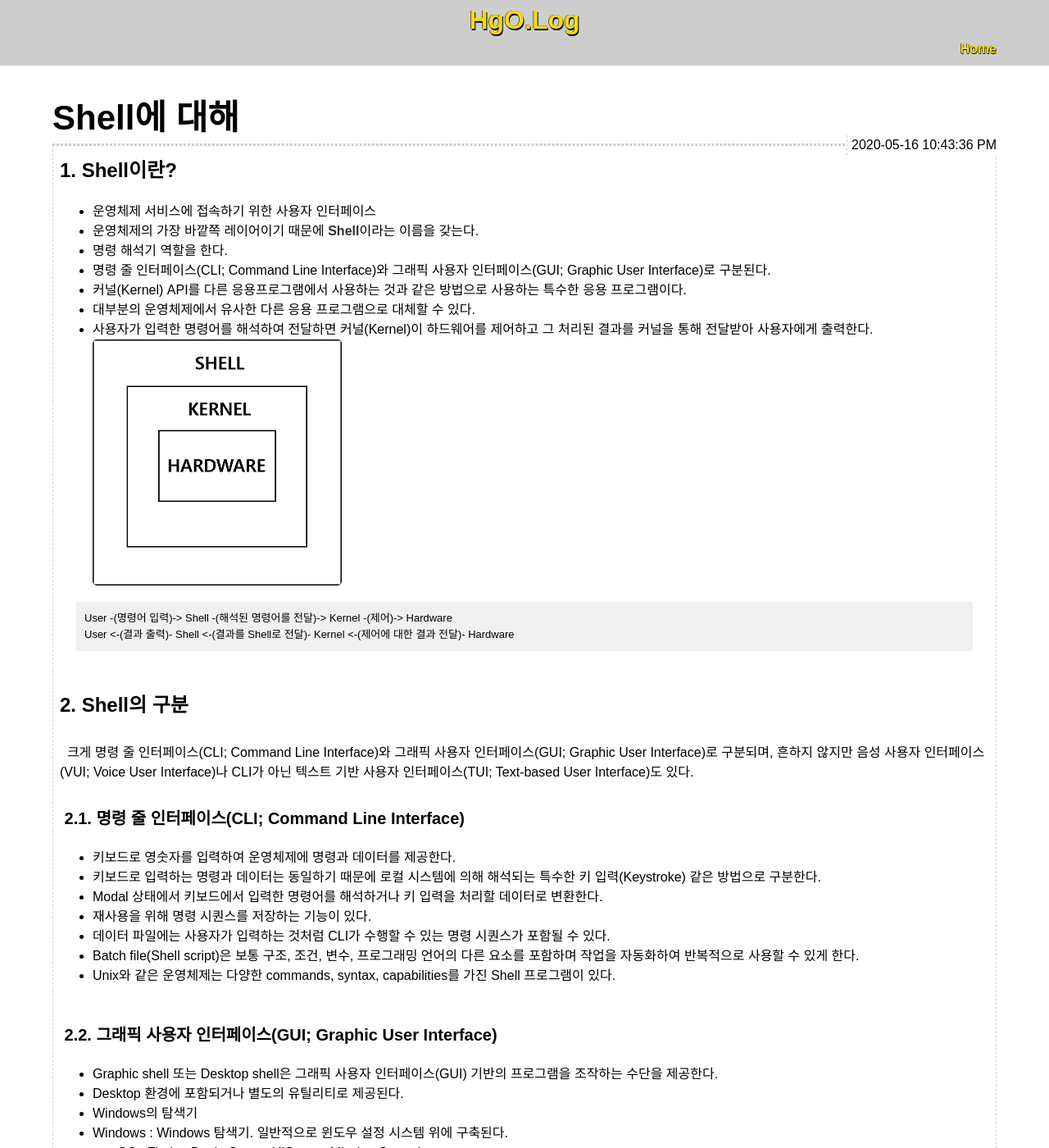
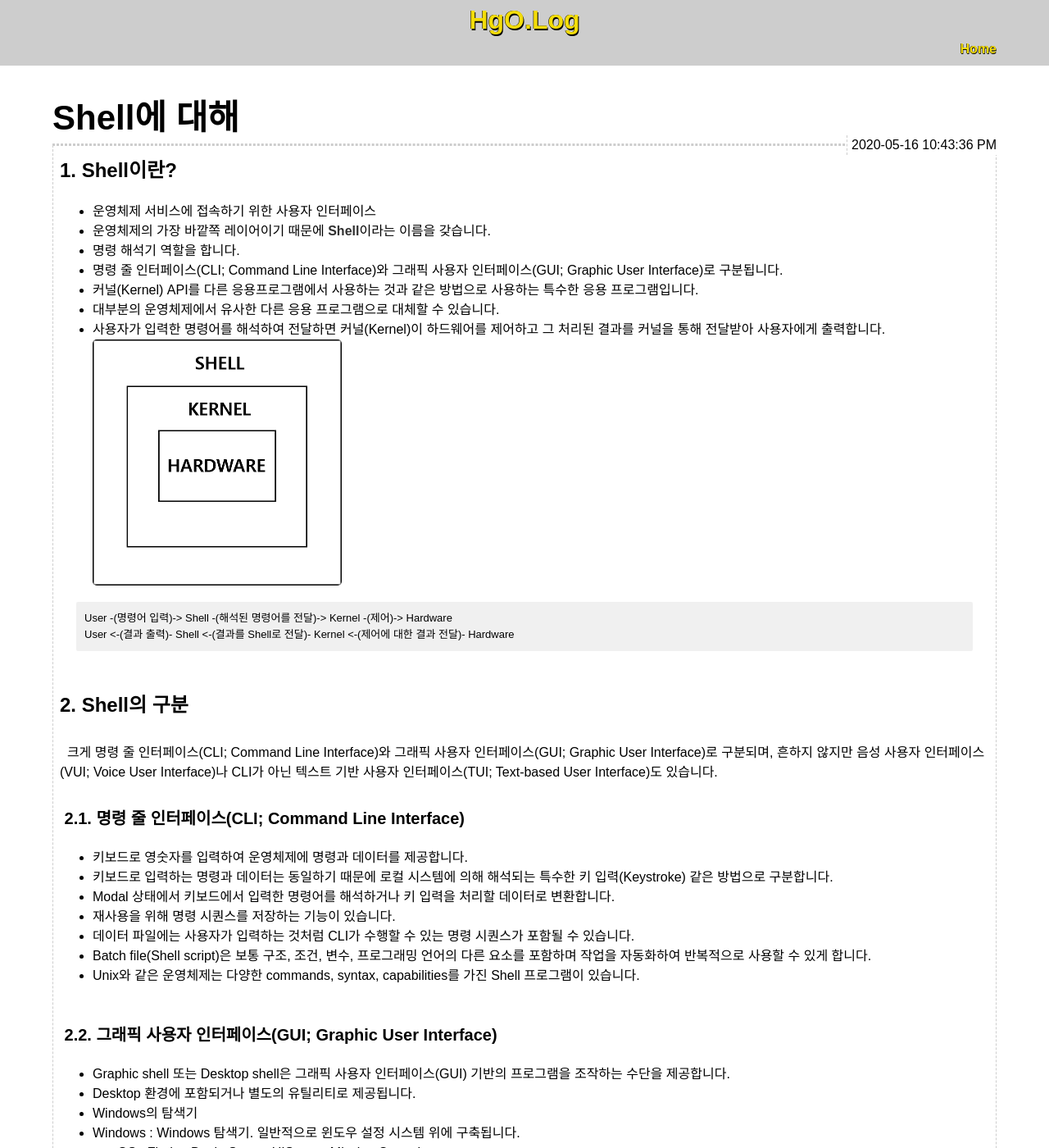
Before and after one commit to HgO-git/hgo-git.github.io, a Jekyll site: the page built from _posts/Shell/2020-05-16-22-43-shell.md, in a window 1280 px wide and 1400 px high. Shown: the whole window at 82% size. Built offline with Jekyll 4.4.1, drawn with Linux system fonts in a browser that asks for light colours; our own code applies the rules of GitHub Pages for plain Markdown files; some of the changed text lies outside the part shown.

Commit message:
[fix/post] shell post 문장 수정

```diff
--- a/_posts/Shell/2020-05-16-22-43-shell.md
+++ b/_posts/Shell/2020-05-16-22-43-shell.md
@@ -8,12 +8,12 @@ summary: "Shell에 대한 기본 설명"
 ---
 ##### 1. Shell이란?
 - 운영체제 서비스에 접속하기 위한 사용자 인터페이스
-- 운영체제의 가장 바깥쪽 레이어이기 때문에 **Shell**이라는 이름을 갖는다.
-- 명령 해석기 역할을 한다.
-- 명령 줄 인터페이스(CLI; Command Line Interface)와 그래픽 사용자 인터페이스(GUI; Graphic User Interface)로 구분된다.
-- 커널(Kernel) API를 다른 응용프로그램에서 사용하는 것과 같은 방법으로 사용하는 특수한 응용 프로그램이다.
-- 대부분의 운영체제에서 유사한 다른 응용 프로그램으로 대체할 수 있다.
-- 사용자가 입력한 명령어를 해석하여 전달하면 커널(Kernel)이 하드웨어를 제어하고 그 처리된 결과를 커널을 통해 전달받아 사용자에게 출력한다.  ![Shell 설명](/assets/images/post_shell.png){: width="303.5px" height="300px"}
+- 운영체제의 가장 바깥쪽 레이어이기 때문에 **Shell**이라는 이름을 갖습니다.
+- 명령 해석기 역할을 합니다.
+- 명령 줄 인터페이스(CLI; Command Line Interface)와 그래픽 사용자 인터페이스(GUI; Graphic User Interface)로 구분됩니다.
+- 커널(Kernel) API를 다른 응용프로그램에서 사용하는 것과 같은 방법으로 사용하는 특수한 응용 프로그램입니다.
+- 대부분의 운영체제에서 유사한 다른 응용 프로그램으로 대체할 수 있습니다.
+- 사용자가 입력한 명령어를 해석하여 전달하면 커널(Kernel)이 하드웨어를 제어하고 그 처리된 결과를 커널을 통해 전달받아 사용자에게 출력합니다.  ![Shell 설명](/assets/images/post_shell.png){: width="303.5px" height="300px"}
 <pre>
 User -(명령어 입력)-> Shell -(해석된 명령어를 전달)-> Kernel -(제어)-> Hardware
 User <-(결과 출력)- Shell <-(결과를 Shell로 전달)- Kernel <-(제어에 대한 결과 전달)- Hardware
@@ -23,24 +23,24 @@ User <-(결과 출력)- Shell <-(결과를 Shell로 전달)- Kernel <-(제어에
 
 ##### 2. Shell의 구분
 <br>
-&nbsp; 크게 명령 줄 인터페이스(CLI; Command Line Interface)와 그래픽 사용자 인터페이스(GUI; Graphic User Interface)로 구분되며, 흔하지 않지만 음성 사용자 인터페이스(VUI; Voice User Interface)나 CLI가 아닌 텍스트 기반 사용자 인터페이스(TUI; Text-based User Interface)도 있다.
+&nbsp; 크게 명령 줄 인터페이스(CLI; Command Line Interface)와 그래픽 사용자 인터페이스(GUI; Graphic User Interface)로 구분되며, 흔하지 않지만 음성 사용자 인터페이스(VUI; Voice User Interface)나 CLI가 아닌 텍스트 기반 사용자 인터페이스(TUI; Text-based User Interface)도 있습니다.
 
 <br>
 ###### &nbsp;2.1. 명령 줄 인터페이스(CLI; Command Line Interface)
-- 키보드로 영숫자를 입력하여 운영체제에 명령과 데이터를 제공한다.
-- 키보드로 입력하는 명령과 데이터는 동일하기 때문에 로컬 시스템에 의해 해석되는 특수한 키 입력(Keystroke) 같은 방법으로 구분한다.
-- Modal 상태에서 키보드에서 입력한 명령어를 해석하거나 키 입력을 처리할 데이터로 변환한다.
-- 재사용을 위해 명령 시퀀스를 저장하는 기능이 있다.
-- 데이터 파일에는 사용자가 입력하는 것처럼 CLI가 수행할 수 있는 명령 시퀀스가 포함될 수 있다.
-- Batch file(Shell script)은 보통 구조, 조건, 변수, 프로그래밍 언어의 다른 요소를 포함하며 작업을 자동화하여 반복적으로 사용할 수 있게 한다.
-- Unix와 같은 운영체제는 다양한 commands, syntax, capabilities를 가진 Shell 프로그램이 있다.
+- 키보드로 영숫자를 입력하여 운영체제에 명령과 데이터를 제공합니다.
+- 키보드로 입력하는 명령과 데이터는 동일하기 때문에 로컬 시스템에 의해 해석되는 특수한 키 입력(Keystroke) 같은 방법으로 구분합니다.
+- Modal 상태에서 키보드에서 입력한 명령어를 해석하거나 키 입력을 처리할 데이터로 변환합니다.
+- 재사용을 위해 명령 시퀀스를 저장하는 기능이 있습니다.
+- 데이터 파일에는 사용자가 입력하는 것처럼 CLI가 수행할 수 있는 명령 시퀀스가 포함될 수 있습니다.
+- Batch file(Shell script)은 보통 구조, 조건, 변수, 프로그래밍 언어의 다른 요소를 포함하며 작업을 자동화하여 반복적으로 사용할 수 있게 합니다.
+- Unix와 같은 운영체제는 다양한 commands, syntax, capabilities를 가진 Shell 프로그램이 있습니다.
 
 <br>
 ###### &nbsp;2.2. 그래픽 사용자 인터페이스(GUI; Graphic User Interface)
-- Graphic shell 또는 Desktop shell은 그래픽 사용자 인터페이스(GUI) 기반의 프로그램을 조작하는 수단을 제공한다.
-- Desktop 환경에 포함되거나 별도의 유틸리티로 제공된다.
+- Graphic shell 또는 Desktop shell은 그래픽 사용자 인터페이스(GUI) 기반의 프로그램을 조작하는 수단을 제공합니다.
+- Desktop 환경에 포함되거나 별도의 유틸리티로 제공됩니다.
 - Windows의 탐색기
-- Windows : Windows 탐색기. 일반적으로 윈도우 설정 시스템 위에 구축된다.
+- Windows : Windows 탐색기. 일반적으로 윈도우 설정 시스템 위에 구축됩니다.
 - macOS : Finder, Dock, SystemUIServer, Mission Control
 
 <br>
@@ -84,15 +84,15 @@ User <-(결과 출력)- Shell <-(결과를 Shell로 전달)- Kernel <-(제어에
 <br>
 
 ##### 4. Shell Script
-셸이나 명령 줄 인터프리터에서 돌아가도록 작성되었거나 한 운영 체제를 위해 쓰인 스크립트이다
-Windows에서는 Batch file이라고 하며 Windows 내부에서 Shell을 Mapping한 형태로 사용되는 것이기 때문에 Shell Script와 동일하다.
-즉, Unix에서는 Shell script, Windows에서는 Batch file이다.
+셸이나 명령 줄 인터프리터에서 돌아가도록 작성되었거나 한 운영 체제를 위해 쓰인 스크립트입니다
+Windows에서는 Batch file이라고 하며 Windows 내부에서 Shell을 Mapping한 형태로 사용되는 것이기 때문에 Shell Script와 동일합니다.
+즉, Unix에서는 Shell script, Windows에서는 Batch file입니다.
 
 <br>
 
 ##### 5. 참고
-- Kernel : 운영체제의 핵심. 메모리나 프로세서 등과 같은 하드웨어를 관리하며 시스템을 제어하는 역할을 한다.
-- Windows 10부터 Windows Subsystem for Linux(WSL)를 통해 Bash shell을 사용할 수 있다.
-- macOS Mojave 및 이전 버전에서는 Bash, macOS Catalina부터는 Z Shell이 기본 Shell로 사용된다.  <br> &nbsp;[> zsh를 기본 Shell로 설정](https://support.apple.com/en-us/HT208050)
-- nologin shell : 사용이 임시 정지된 계정이나 ftp, pop3, smtp와 같은 다른 목적을 위해 생성된 계정을 위한 목적으로 만들어졌으며 현재 많은 ISP 웹호스팅 업체에 의해 사용되고 있다.
-- Shell script와 Batch file은 동일한 의미이다. 다만, Batch file은 Shell을 사용하는 Windows에서 Shell을 사용하여
+- Kernel : 운영체제의 핵심. 메모리나 프로세서 등과 같은 하드웨어를 관리하며 시스템을 제어하는 역할을 합니다.
+- Windows 10부터 Windows Subsystem for Linux(WSL)를 통해 Bash shell을 사용할 수 있습니다.
+- macOS Mojave 및 이전 버전에서는 Bash, macOS Catalina부터는 Z Shell이 기본 Shell로 사용됩니다.  <br> &nbsp;[> zsh를 기본 Shell로 설정](https://support.apple.com/en-us/HT208050)
+- nologin shell : 사용이 임시 정지된 계정이나 ftp, pop3, smtp와 같은 다른 목적을 위해 생성된 계정을 위한 목적으로 만들어졌으며 현재 많은 ISP 웹호스팅 업체에 의해 사용되고 있습니다.
+- Shell script와 Batch file은 동일한 의미입니다. 다만, Batch file은 Shell을 사용하는 Windows에서 Shell을 사용하여
```
Also changed, not shown: _posts/Shell/2020-05-24-14-32-shell-base.md (+19 -19 lines), _posts/Shell/2020-06-11-23-53-shell-use-1.md (+18 -18 lines), _posts/Shell/2020-07-04-21-45-shell-use-2-conditional-statement.md (+11 -11 lines), _posts/Shell/2020-07-05-16-16-shell-use-3-looping-statement.md (+17 -17 lines), _posts/Shell/2020-07-11-22-13-shell-use-4-other-control-statement.md (+9 -9 lines).
